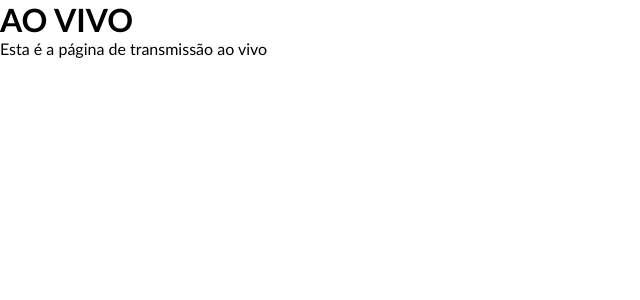
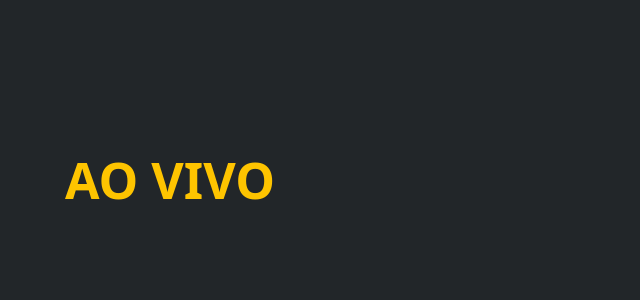
Before and after one commit to brenluz/I.con, a React (Vite) app: page / in a window 1280 px wide. Shown: the top 300 px of the page, without its empty margins (0-640 px from the left). Built offline with nearby package versions, Linux system fonts and the light colour scheme; a web font is replaced by a local one.

Commit message:
add: page style and text, WIP camera

```diff
--- a/src/pages/Aovivo-page/Aovivo.jsx
+++ b/src/pages/Aovivo-page/Aovivo.jsx
@@ -1,8 +1,14 @@
+import styles from './Aovivo.module.css';
+import Camera from './Camera.jsx';
+
 const Aovivo = () => {
     return (
-        <div>
-            <h1>AO VIVO</h1>
-            <p>Esta é a página de transmissão ao vivo</p>
+        <div className={styles.background}>
+            <div className={styles.Aovivo}>
+                <h2 className={styles.texto}>AO VIVO</h2>
+            </div>
+
+            <Camera /> {/*camera ao vivo*/}
         </div>
     );
 }
--- a/src/pages/Aovivo-page/Aovivo.module.css
+++ b/src/pages/Aovivo-page/Aovivo.module.css
@@ -1,4 +1,28 @@
 .background {
-  background-color: #fec400;
+  background-color: #222629;
   padding: 20px;
+  height: 100vh;
 }
+
+.Aovivo {
+  display: flex;
+  justify-content: left;
+  align-items: center;
+  height: 40vh;
+  padding: 10px;
+  margin-left: 35px;
+}
+
+.texto {
+  color: #FEC400;
+  font-family: system-ui, -apple-system, BlinkMacSystemFont, 'Segoe UI', Roboto, Oxygen, Ubuntu, Cantarell, 'Open Sans', 'Helvetica Neue', sans-serif;
+  font-size: 50px;
+}
+
+.Camera {
+  display: flex;
+  justify-content: center;
+  align-items: center;
+  height: 60vh;
+  padding: 10px;
+}
--- /dev/null
+++ b/src/pages/Aovivo-page/Camera.jsx
@@ -0,0 +1,18 @@
+import styles from './Aovivo.module.css';
+
+const Camera = () => {
+    <div className={styles.camera}>
+    <iframe
+      width="560"
+      height="315"
+      src="https://www.youtube.com/embed/1JYgjYdJ9Z4"
+      title="YouTube video player"
+      frameborder="0"
+      allow="accelerometer; autoplay; clipboard-write; encrypted-media; gyroscope; picture-in-picture; web-share"
+      referrerpolicy="strict-origin-when-cross-origin"
+      allowfullscreen>
+    </iframe>
+  </div>
+}
+
+export default Camera;
```
